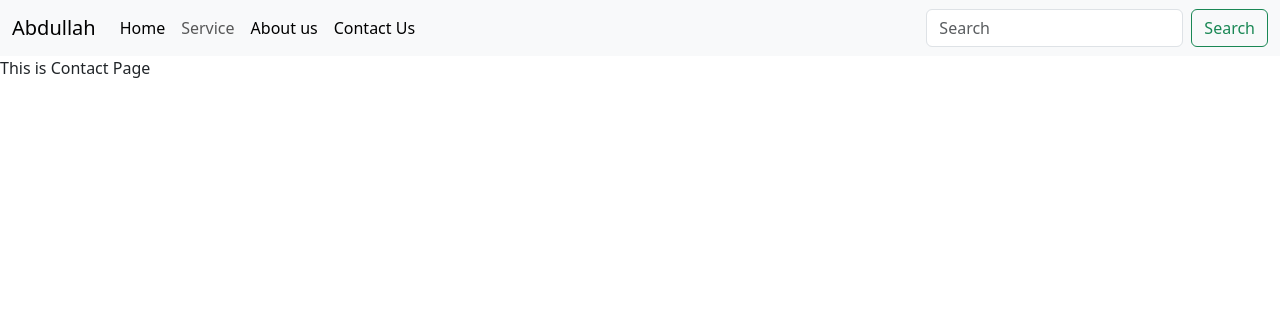
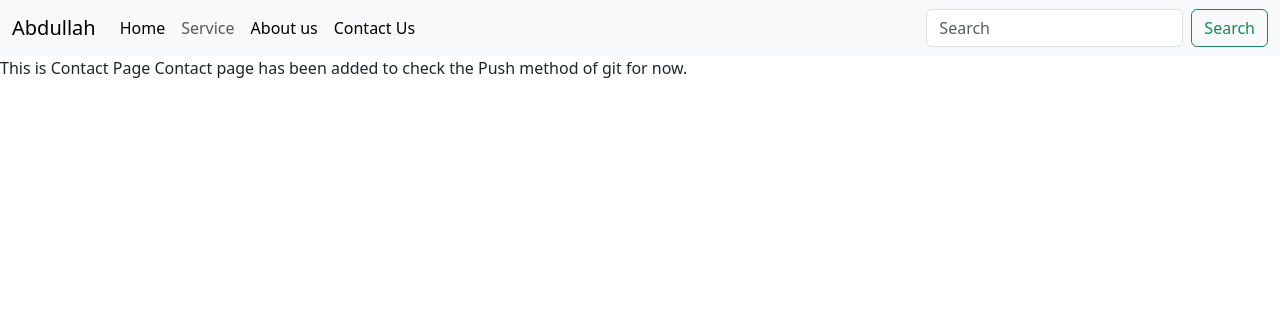
Before and after one commit to DevAbdullahZahid/Django, a Django app: page /contact in a window 1280 px wide. Shown: the top 316 px of the page. Run offline with Django 5.2, Linux system fonts and the light colour scheme.

Commit message:
Contact File Added

```diff
--- a/template/contact.html
+++ b/template/contact.html
@@ -11,4 +11,6 @@
 {% block contact %}
    This is Contact Page
 
+
+   Contact page has been added to check the Push method of git for now.
 {% endblock contact %}
```
